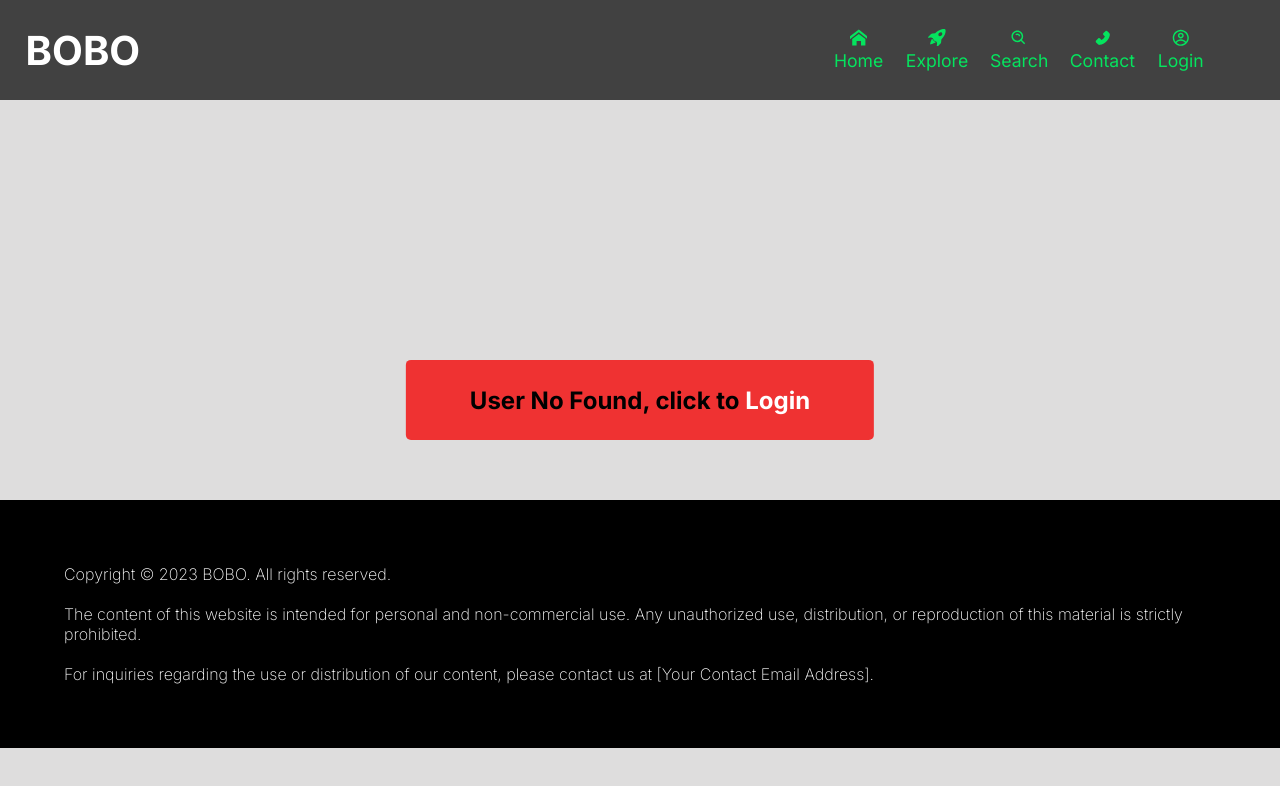
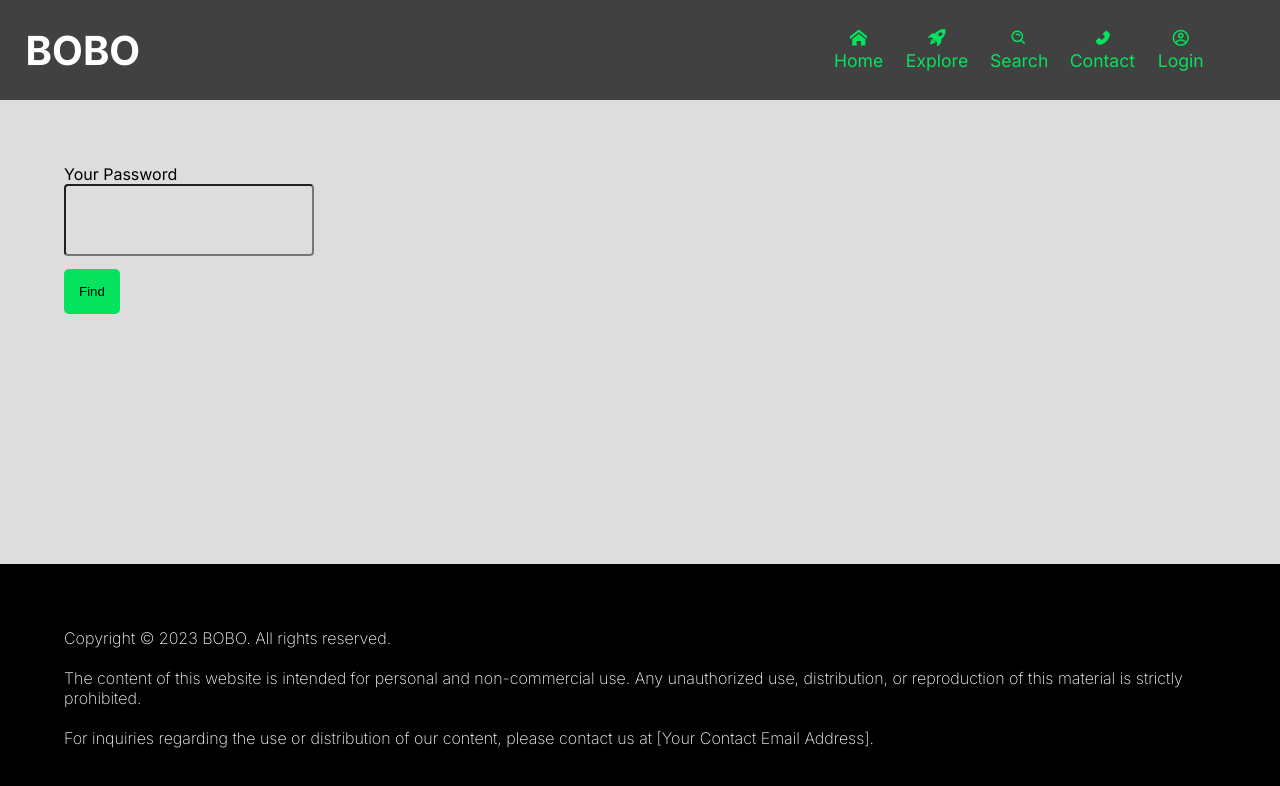
Before and after one commit to NeoDitjoe/Food-shop, a Next.js app: page /search in a window 1280 px wide. Shown: the top 786 px of the page. Built offline with nearby package versions, Linux system fonts and the light colour scheme; no server answers; the database is empty.

Commit message:
added a serch input

```diff
--- a/components/layout/Header.js
+++ b/components/layout/Header.js
@@ -21,7 +21,7 @@ export function Navlist(){
             <LinkButton link='/' name={ <ImHome/>} text='Home' />
             {session ? <LinkButton link={`/cart/${session && session.user.email[1]}`} name={ <FaCartArrowDown/>} text='Cart'/> : ''}
             <LinkButton link='/' name={ <BsFillRocketTakeoffFill/>} text='Explore' />
-            <LinkButton link='/' name={ <BiSearchAlt/>} text='Search' />
+            <LinkButton link='/search' name={ <BiSearchAlt/>} text='Search' />
             <LinkButton link='/' name={ <AiFillPhone/>} text='Contact' />
             <LinkButton link={session ? '/profile' : '/auth'} name={ <CgProfile/>} text={session ? session.user.email[1] : 'Login' } />
         </ul>
--- a/components/overlay.js
+++ b/components/overlay.js
@@ -56,6 +56,9 @@ export default function Overlay({click, orderNow, addtoCart, product, item, pric
                 <h1>{product}</h1>
                 <p>{item}</p>
                 <p>R {price}</p>
+                <br/>
+                <p>Have a Request ?</p>
+                <textarea type="text" />
 
                 <div className={style.buttons}>
 
--- /dev/null
+++ b/components/searchbar/search.js
@@ -0,0 +1,23 @@
+import style from 'styles/search.module.css'
+import { Button } from '../button/button'
+
+export default function Search(){
+    return (
+        <div>
+            <form className={style.form}>
+                <div className={style.formDiv}>
+                    <label htmlFor='search'>Your Password</label>
+                    <input
+                        type='text'
+                        id='search'
+                        required
+                    />
+                </div>
+
+                <div className={style.actions}>
+                    <Button name='Find' />
+                </div>
+            </form>
+        </div>
+    )
+}
--- /dev/null
+++ b/pages/search/index.js
@@ -0,0 +1,7 @@
+import Search from "@/components/searchbar/search";
+
+export default function search(){
+    return(
+        <Search />
+    )
+}
--- /dev/null
+++ b/styles/search.module.css
@@ -0,0 +1,20 @@
+.formDiv{
+    display: flex;
+    flex-direction: column;
+    margin-left: 5%;
+    margin-top: 5%;
+
+}
+
+.form input {
+    font-size: 150%;
+    height: 9vh;
+    width: 250px;
+    border-radius: 4px;
+    background: transparent
+}
+
+.form Button{
+   margin-left: 5%;
+   margin-top: 1%;
+}
```
